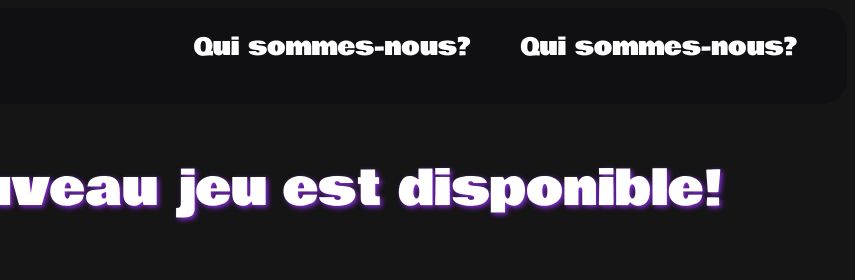
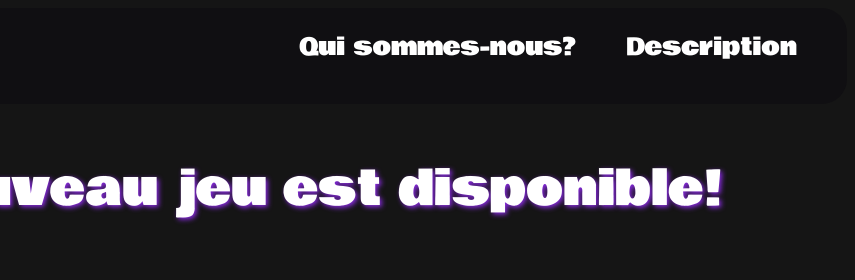
Before and after one commit to BastOnTop/BastOnTop, a plain HTML site: page index.html in a window 1280 px wide. Shown: the top 280 px of the page, 425-1280 px from the left. Drawn offline with Linux system fonts and the light colour scheme.

Commit message:
Update index.html

```diff
--- a/index.html
+++ b/index.html
@@ -15,7 +15,7 @@
 			</div>
 			<div class="topbar-section">
 				<span class="item"><a href="./ho-r-we.html">Qui sommes-nous?</a></span>
-				<span class="item"><a href=".desctiption.html">Qui sommes-nous?</a></span>
+				<span class="item"><a href=".desctiption.html">Description</a></span>
 
 			</div>
 
```
